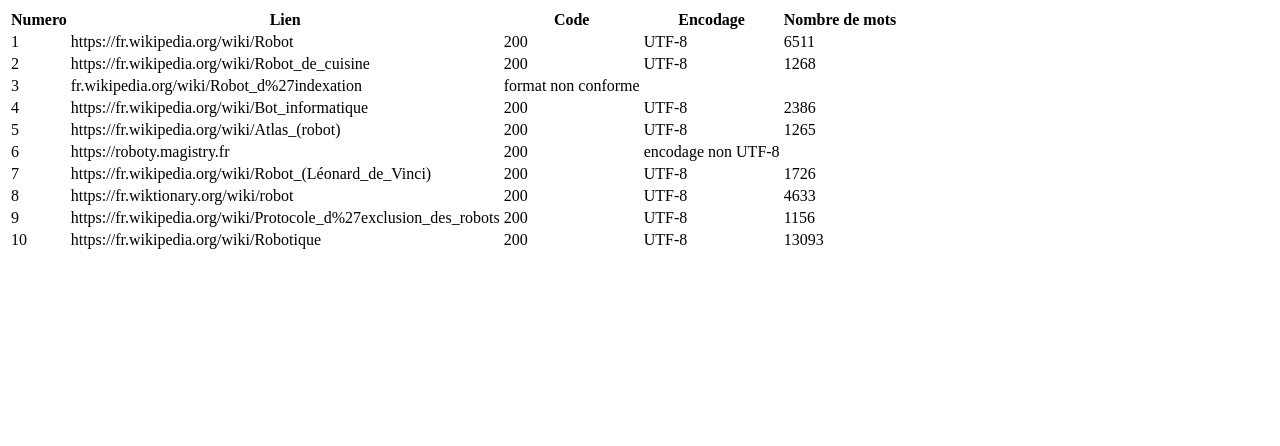
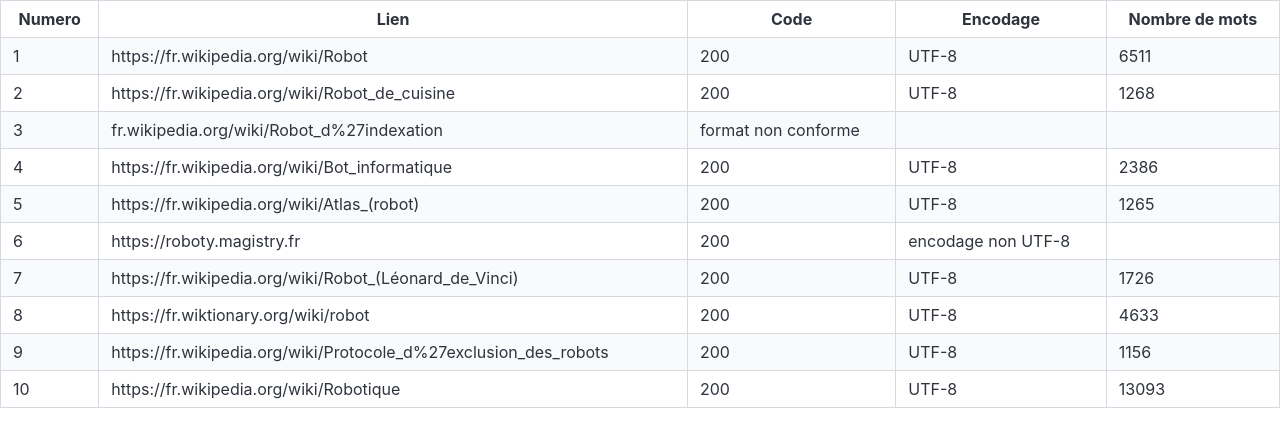
Before and after one commit to Yixian-ch/tuto-page, a plain HTML site: page index.html in a window 1280 px wide. Drawn offline with nearby package versions, Linux system fonts and the light colour scheme.

Commit message:
mise en forme table

```diff
--- a/index.html
+++ b/index.html
@@ -1,28 +1,22 @@
 <html>
 <head>
+ <link
+  rel="stylesheet"
+  href="https://cdn.jsdelivr.net/npm/bulma@1.0.2/css/bulma.min.css">
 </head>
 <body>
-<table>
-<thead>
-<tr>
-<th>Numero</th>
-<th>Lien</th>
-<th>Code</th>
-<th>Encodage</th>
-<th>Nombre de mots</th>
-</tr>
-</thead>
+<table class="table is-bordered is-striped is-fullwidth">
+<tr><th class="has-text-centered">Numero</th><th class="has-text-centered">Lien</th><th class="has-text-centered">Code</th><th class="has-text-centered">Encodage</th><th class="has-text-centered">Nombre de mots</th></tr>
 <tr><td>1</td><td>https://fr.wikipedia.org/wiki/Robot</td><td>200</td><td>UTF-8</td><td>6511</td></tr>
 <tr><td>2</td><td>https://fr.wikipedia.org/wiki/Robot_de_cuisine</td><td>200</td><td>UTF-8</td><td>1268</td></tr>
-<tr><td>3</td><td>fr.wikipedia.org/wiki/Robot_d%27indexation</td><td>format non conforme</td>
+<tr><td>3</td><td>fr.wikipedia.org/wiki/Robot_d%27indexation</td><td>format non conforme</td><td></rd><td></td></tr>
 <tr><td>4</td><td>https://fr.wikipedia.org/wiki/Bot_informatique</td><td>200</td><td>UTF-8</td><td>2386</td></tr>
 <tr><td>5</td><td>https://fr.wikipedia.org/wiki/Atlas_(robot)</td><td>200</td><td>UTF-8</td><td>1265</td></tr>
-<tr><td>6</td><td>https://roboty.magistry.fr</td><td>200</td><td>encodage non UTF-8</td>
+<tr><td>6</td><td>https://roboty.magistry.fr</td><td>200</td><td>encodage non UTF-8</td><td></td></tr>
 <tr><td>7</td><td>https://fr.wikipedia.org/wiki/Robot_(Léonard_de_Vinci)</td><td>200</td><td>UTF-8</td><td>1726</td></tr>
 <tr><td>8</td><td>https://fr.wiktionary.org/wiki/robot</td><td>200</td><td>UTF-8</td><td>4633</td></tr>
 <tr><td>9</td><td>https://fr.wikipedia.org/wiki/Protocole_d%27exclusion_des_robots</td><td>200</td><td>UTF-8</td><td>1156</td></tr>
 <tr><td>10</td><td>https://fr.wikipedia.org/wiki/Robotique</td><td>200</td><td>UTF-8</td><td>13093</td></tr>
-
-</tbody>
+</table>
 </body>
 </html>
```
